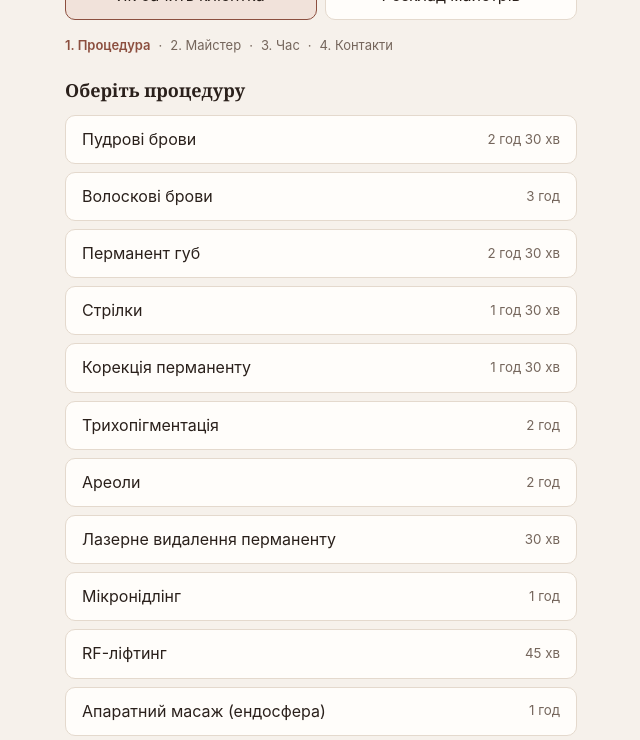
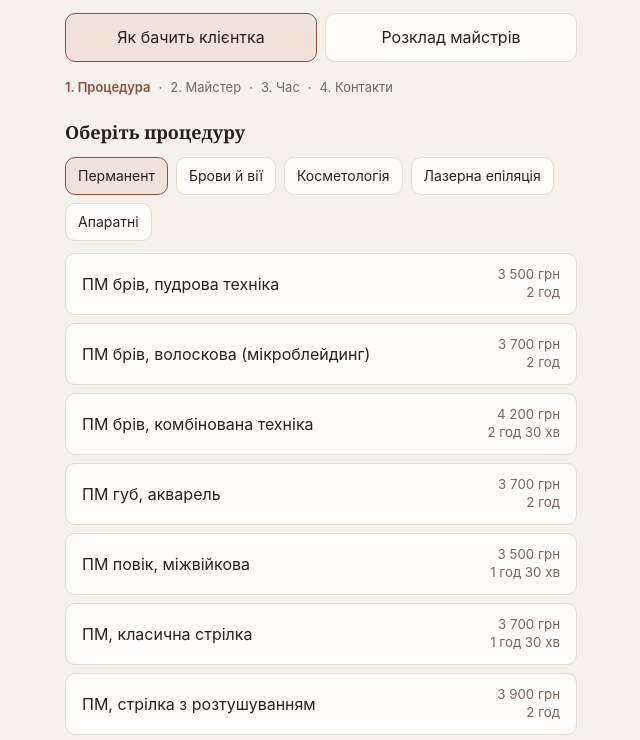
Before and after one commit to onegentleman6/pulselab, a plain HTML site: page demo/browart/index.html in a window 1280 px wide. Shown: the part 275-1015 px from the top of the page, without its empty margins (319-959 px from the left). Drawn offline with Linux system fonts and the light colour scheme.

Commit message:
Демо BrowArt: послуги й ціни з прайсу, 5 майстрів

```diff
--- a/demo/browart/index.html
+++ b/demo/browart/index.html
@@ -62,16 +62,19 @@
   .legend { display: flex; gap: var(--s4); font-size: .8125rem; color: var(--muted); margin-top: var(--s3); }
   .legend i { display: inline-block; width: .75rem; height: .75rem; border-radius: 2px; vertical-align: -1px; margin-right: var(--s1); }
   footer { text-align: center; color: var(--muted); font-size: .75rem; padding: var(--s6) 0 var(--s4); }
+  .cats { display: flex; flex-wrap: wrap; gap: var(--s2); margin-bottom: var(--s3); }
+  .cats button { padding: var(--s2) var(--s3); font-size: .875rem; }
+  .row small { text-align: right; line-height: 1.35; }
   [hidden] { display: none !important; }
 </style>
 </head>
 <body>
 <div class="wrap">
-  <p class="demo" role="note"><strong>Демо-приклад для BrowArt.</strong> Процедури взято з вашого профілю, тривалість і розклад майстрів — тестові. Справжній запис не створюється, нікому нічого не надсилається.</p>
+  <p class="demo" role="note"><strong>Демо-приклад для BrowArt.</strong> Процедури й ціни — з вашого прайсу в Instagram; розподіл процедур між майстрами — приклад, а розклад — тестовий. Справжній запис не створюється, нікому нічого не надсилається.</p>
 
   <header>
     <h1>BrowArt</h1>
-    <p>Перманентний макіяж і догляд · Тернопіль, вул. Замкова, 5</p>
+    <p>Перманент, косметологія, лазер і апаратні процедури · Тернопіль, вул. Замкова, 5</p>
   </header>
 
   <div class="tabs" role="group" aria-label="Режим перегляду">
@@ -82,7 +85,7 @@
   <main id="client">
     <nav class="steps" aria-label="Кроки запису"><span data-s="1">1. Процедура</span>·<span data-s="2">2. Майстер</span>·<span data-s="3">3. Час</span>·<span data-s="4">4. Контакти</span></nav>
 
-    <section id="s1" aria-labelledby="h1s"><h2 id="h1s">Оберіть процедуру</h2><div class="list" id="procList"></div></section>
+    <section id="s1" aria-labelledby="h1s"><h2 id="h1s">Оберіть процедуру</h2><div class="cats" id="cats" role="group" aria-label="Напрям"></div><div class="list" id="procList"></div><p class="note">Ціни — з вашого прайсу. Тривалість частково орієнтовна.</p></section>
 
     <section id="s2" hidden aria-labelledby="h2s">
       <h2 id="h2s">Оберіть майстра</h2>
@@ -143,18 +146,50 @@
 <script>
 (() => {
   const OPEN = 9 * 60, CLOSE = 19 * 60, STEP = 30;
+  // Ціни — з прайсу BrowArt в Instagram (хайлайт «ПРАЙС», 27.11). Тривалість: «їхня» — де вказано в прайсі/на сайті, решта орієнтовна.
+  const G = ['Перманент', 'Брови й вії', 'Косметологія', 'Лазерна епіляція', 'Апаратні'];
   const P = [
-    ['pudr', 'Пудрові брови', 150], ['volos', 'Волоскові брови', 180], ['guby', 'Перманент губ', 150],
-    ['strilky', 'Стрілки', 90], ['korek', 'Корекція перманенту', 90], ['tryho', 'Трихопігментація', 120],
-    ['areoly', 'Ареоли', 120], ['laser', 'Лазерне видалення перманенту', 30], ['micro', 'Мікронідлінг', 60],
-    ['rf', 'RF-ліфтинг', 45], ['endo', 'Апаратний масаж (ендосфера)', 60]
-  ].map(([id, name, min]) => ({ id, name, min }));
+    [0, 'pudr', 'ПМ брів, пудрова техніка', 120, '3 500 грн'],
+    [0, 'volos', 'ПМ брів, волоскова (мікроблейдинг)', 120, '3 700 грн'],
+    [0, 'komb', 'ПМ брів, комбінована техніка', 150, '4 200 грн'],
+    [0, 'guby', 'ПМ губ, акварель', 120, '3 700 грн'],
+    [0, 'mizh', 'ПМ повік, міжвійкова', 90, '3 500 грн'],
+    [0, 'strilka', 'ПМ, класична стрілка', 90, '3 700 грн'],
+    [0, 'roztush', 'ПМ, стрілка з розтушуванням', 120, '3 900 грн'],
+    [0, 'korek', 'Корекція перманенту', 90, 'від 1 500 грн'],
+    [0, 'areola', 'Камуфляж ареол (1 / 2)', 120, '4 000 / 6 000 грн'],
+    [0, 'tryho', 'Трихопігментування', 120, 'від 2 000 грн'],
+    [0, 'remuv', 'Видалення ремувером', 60, '1 500 грн'],
+    [1, 'model', 'Моделювання брів (пінцет, трідінг)', 30, '300 грн'],
+    [1, 'farb', 'Корекція і фарбування брів', 45, '400 грн'],
+    [1, 'lamb', 'Ламінування брів', 60, '800 грн'],
+    [1, 'lamv', 'Ламінування вій', 60, '800 грн'],
+    [2, 'uz', 'УЗ чистка обличчя', 60, '650 грн'],
+    [2, 'kombch', 'Комбінована чистка обличчя', 90, '750 грн'],
+    [2, 'karb', 'Карбокситерапія обличчя', 45, '650 грн'],
+    [2, 'pil', 'Поверхневий пілінг обличчя', 45, '700 грн'],
+    [2, 'sudyny', 'Лазерне видалення судин, обличчя', 30, '1 100 грн'],
+    [3, 'pakh', 'Лазерна епіляція: пахви', 20, '400 грн'],
+    [3, 'bikini', 'Лазерна епіляція: глибоке бікіні', 40, '850 грн'],
+    [3, 'nogy', 'Лазерна епіляція: ноги повністю', 60, '1 200 грн'],
+    [3, 'kompl', 'Комплекс: пахви + ноги + глибоке бікіні', 90, '1 500 грн'],
+    [3, 'karbpil', 'Карбоновий пілінг', 45, '800 грн'],
+    [3, 'lazpm', 'Видалення ПМ брів/губ лазером', 30, '1 000 грн'],
+    [3, 'elektro', 'Електроепіляція, до 30 хв', 30, '540 грн'],
+    [4, 'endo', 'Ендосфера, тіло', 60, '900 грн'],
+    [4, 'endoo', 'Ендосфера, обличчя', 45, '800 грн'],
+    [4, 'tilo', 'Тіло + обличчя (ендосфера або вакуум)', 120, '1 450 грн'],
+    [4, 'kompa', 'Ендосфера (вакуум) + кавітація + RF', 90, '1 100 грн'],
+    [4, 'kav', 'Кавітація', 60, '900 грн'],
+    [4, 'rf', 'RF-ліфтинг, обличчя повністю', 60, '4 600 грн']
+  ].map(([g, id, name, min, price]) => ({ g, id, name, min, price }));
+  const ids = g => P.filter(p => p.g === g).map(p => p.id);
   const M = [
-    { id: 'm1', name: 'Майстер 1', spec: 'брови, губи, стрілки', can: ['pudr', 'volos', 'guby', 'strilky', 'korek', 'areoly', 'tryho'] },
-    { id: 'm2', name: 'Майстер 2', spec: 'брови, губи', can: ['pudr', 'guby', 'strilky', 'korek'] },
-    { id: 'm3', name: 'Майстер 3', spec: 'брови', can: ['pudr', 'volos', 'korek'] },
-    { id: 'm4', name: 'Майстер 4', spec: 'лазер, догляд', can: ['laser', 'micro', 'rf'] },
-    { id: 'm5', name: 'Майстер 5', spec: 'апаратні процедури', can: ['endo', 'rf', 'micro'] }
+    { id: 'm1', name: 'Наталя', spec: 'перманент, ареоли, трихопігментування', can: [...ids(0)] },
+    { id: 'm2', name: 'Олена', spec: 'перманент брів і губ, брови й вії', can: ['pudr', 'volos', 'komb', 'guby', 'korek', ...ids(1)] },
+    { id: 'm3', name: 'Неля', spec: 'косметолог', can: [...ids(2)] },
+    { id: 'm4', name: 'Майстер лазерної епіляції', spec: 'лазер, електроепіляція', can: [...ids(3)] },
+    { id: 'm5', name: 'Майстер апаратних процедур', spec: 'ендосфера, кавітація, RF', can: [...ids(4)] }
   ];
   const ANY = { id: 'any', name: 'Будь-який вільний майстер', spec: 'покажемо всі вільні віконця' };
   const $ = s => document.querySelector(s);
@@ -197,7 +232,14 @@
   };
   const btn = (html, on, pressed) => { const b = document.createElement('button'); b.type = 'button'; b.innerHTML = html; b.onclick = on; if (pressed !== undefined) b.setAttribute('aria-pressed', pressed); return b; };
 
-  P.forEach(p => $('#procList').append(btn(`<span class="row"><span>${p.name}</span><small>${dur(p.min)}</small></span>`, () => { st.p = p; renderMasters(); show(2); })));
+  let cat = 0;
+  function renderProcs() {
+    const cb = $('#cats'); cb.innerHTML = '';
+    G.forEach((g, i) => cb.append(btn(g, () => { cat = i; renderProcs(); }, i === cat)));
+    const box = $('#procList'); box.innerHTML = '';
+    P.filter(p => p.g === cat).forEach(p => box.append(btn(`<span class="row"><span>${p.name}</span><small>${p.price}<br>${dur(p.min).trim()}</small></span>`, () => { st.p = p; renderMasters(); show(2); })));
+  }
+  renderProcs();
 
   function renderMasters() {
     const ms = M.filter(m => m.can.includes(st.p.id));
```
